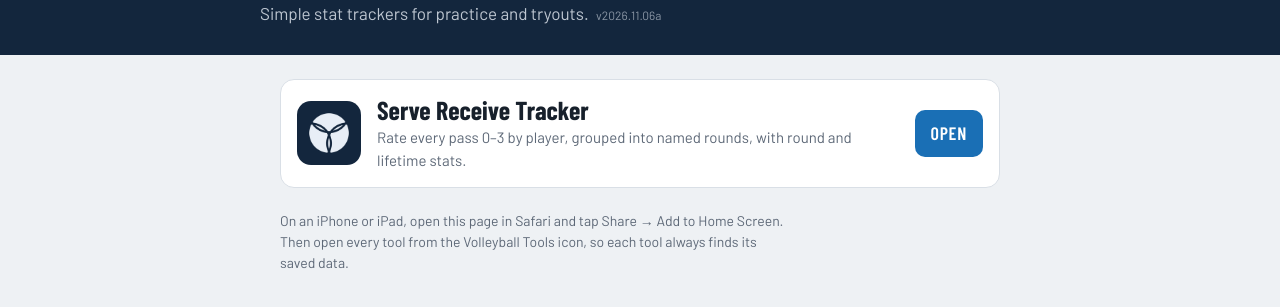
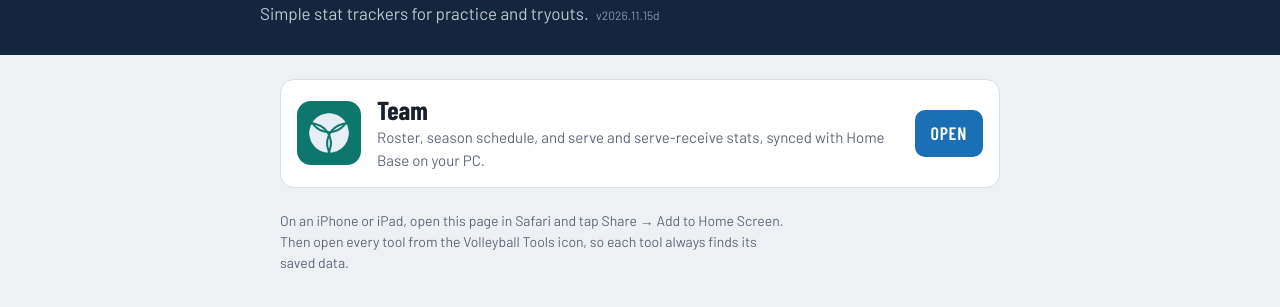
Before and after one commit to pbbergs/Volleyball-Tools, a plain HTML site: page index.html in a window 1280 px wide. Shown: the part 75-382 px from the top of the page. Drawn offline with nearby package versions, Linux system fonts and the light colour scheme.

Commit message:
Add files via upload

```diff
--- a/index.html
+++ b/index.html
@@ -9,8 +9,8 @@
 <meta name="mobile-web-app-capable" content="yes">
 <meta name="apple-mobile-web-app-title" content="Volleyball Tools">
 <meta name="apple-mobile-web-app-status-bar-style" content="black-translucent">
-<link rel="apple-touch-icon" href="serve-receive/icon.png">
-<link rel="icon" href="serve-receive/icon.png">
+<link rel="apple-touch-icon" href="team/icon.png">
+<link rel="icon" href="team/icon.png">
 <link rel="preconnect" href="https://fonts.googleapis.com">
 <link rel="stylesheet" href="https://fonts.googleapis.com/css2?family=Barlow+Condensed:wght@600;700&family=Barlow:wght@400;500;600&display=swap">
 <style>
@@ -67,20 +67,21 @@ main { padding-block: 24px 48px; padding-left: max(20px, env(safe-area-inset-lef
 <header>
   <div class="in">
     <h1>Volleyball Tools</h1>
-    <p>Simple stat trackers for practice and tryouts. <span class="ver" id="ver">v2026.11.06a</span></p>
+    <p>Simple stat trackers for practice and tryouts. <span class="ver" id="ver">v2026.11.15d</span></p>
   </div>
 </header>
 
 <main>
   <!-- One <a class="tool"> per tool. To add a tool, copy this block and change the folder, icon, name and description. -->
-  <a class="tool" href="serve-receive/">
-    <img src="serve-receive/icon.png" alt="">
+  <a class="tool" href="team/">
+    <img src="team/icon.png" alt="">
     <div>
-      <h2>Serve Receive Tracker</h2>
-      <p>Rate every pass 0–3 by player, grouped into named rounds, with round and lifetime stats.</p>
+      <h2>Team</h2>
+      <p>Roster, season schedule, and serve and serve-receive stats, synced with Home Base on your PC.</p>
     </div>
     <span class="go">Open</span>
   </a>
+
 
   <p class="tip">On an iPhone or iPad, open this page in Safari and tap Share → Add to Home Screen. Then open every tool from the Volleyball Tools icon, so each tool always finds its saved data.</p>
 </main>
```
